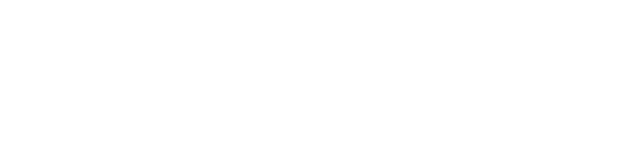
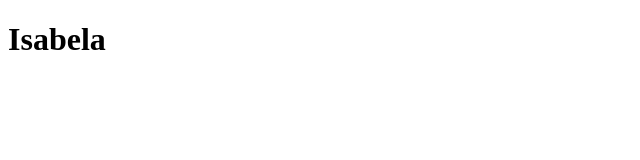
Before and after one commit to Isavilela/Primeiroalobato, a plain HTML site: page index.html in a window 1280 px wide. Shown: the whole page, without its empty margins (0-640 px from the left). Drawn offline with Linux system fonts and the light colour scheme.

Commit message:
isa linda

```diff
--- a/index.html
+++ b/index.html
@@ -7,6 +7,8 @@
     <title>isavilela</title>
 </head>
 <body>
-
+  <h1>
+    Isabela
+  </h1>
 </body>
 </html>
```
